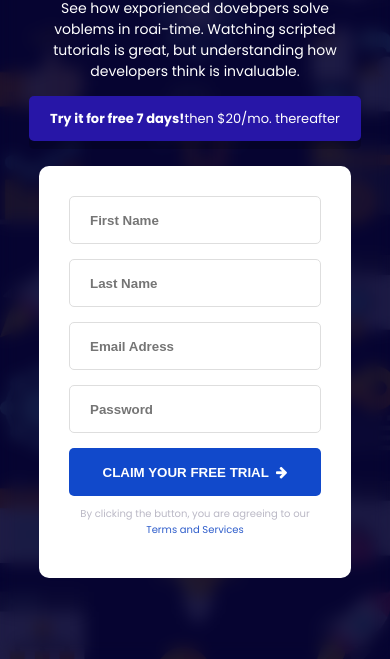
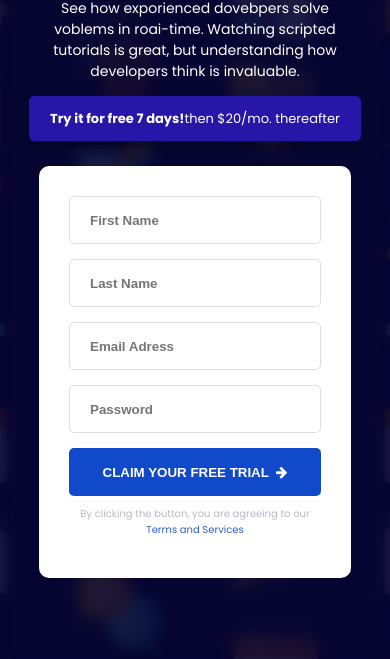
Before and after one commit to ViniciusG1m3n3s/SignUp-Form, a plain HTML site: page index.html in a window 390 px wide. Shown: the part 185-844 px from the top of the page. Drawn offline with nearby package versions, Linux system fonts and the light colour scheme.

Commit message:
Update style.css

```diff
--- a/style.css
+++ b/style.css
@@ -147,6 +147,7 @@ body {
 }
 @media screen and (max-width: 450px) {
     body {
+        background-image: url(./images/bg-intro-mobile.png);
         display: flex;
         flex-direction: column;
         justify-content: center;
```
